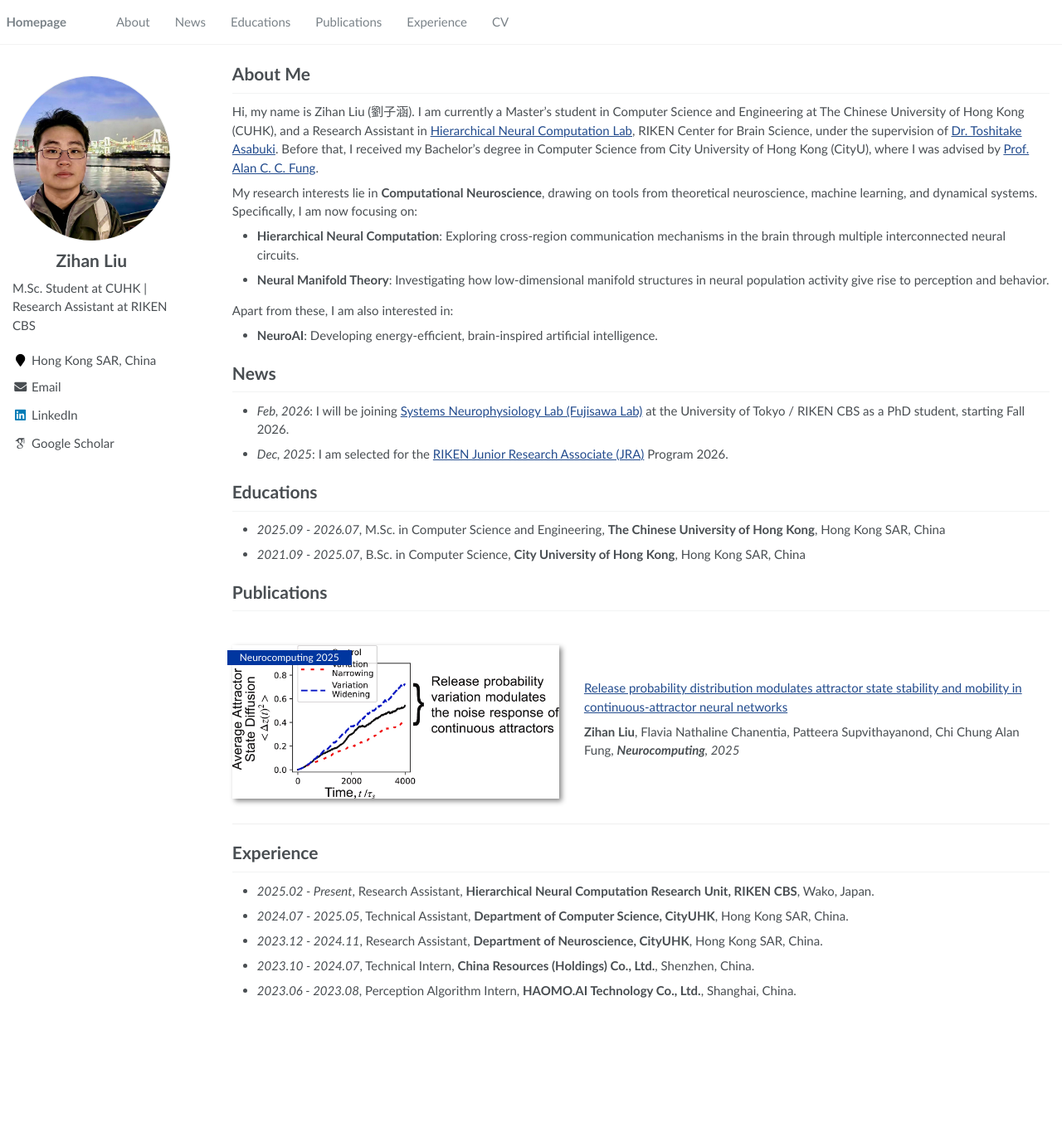
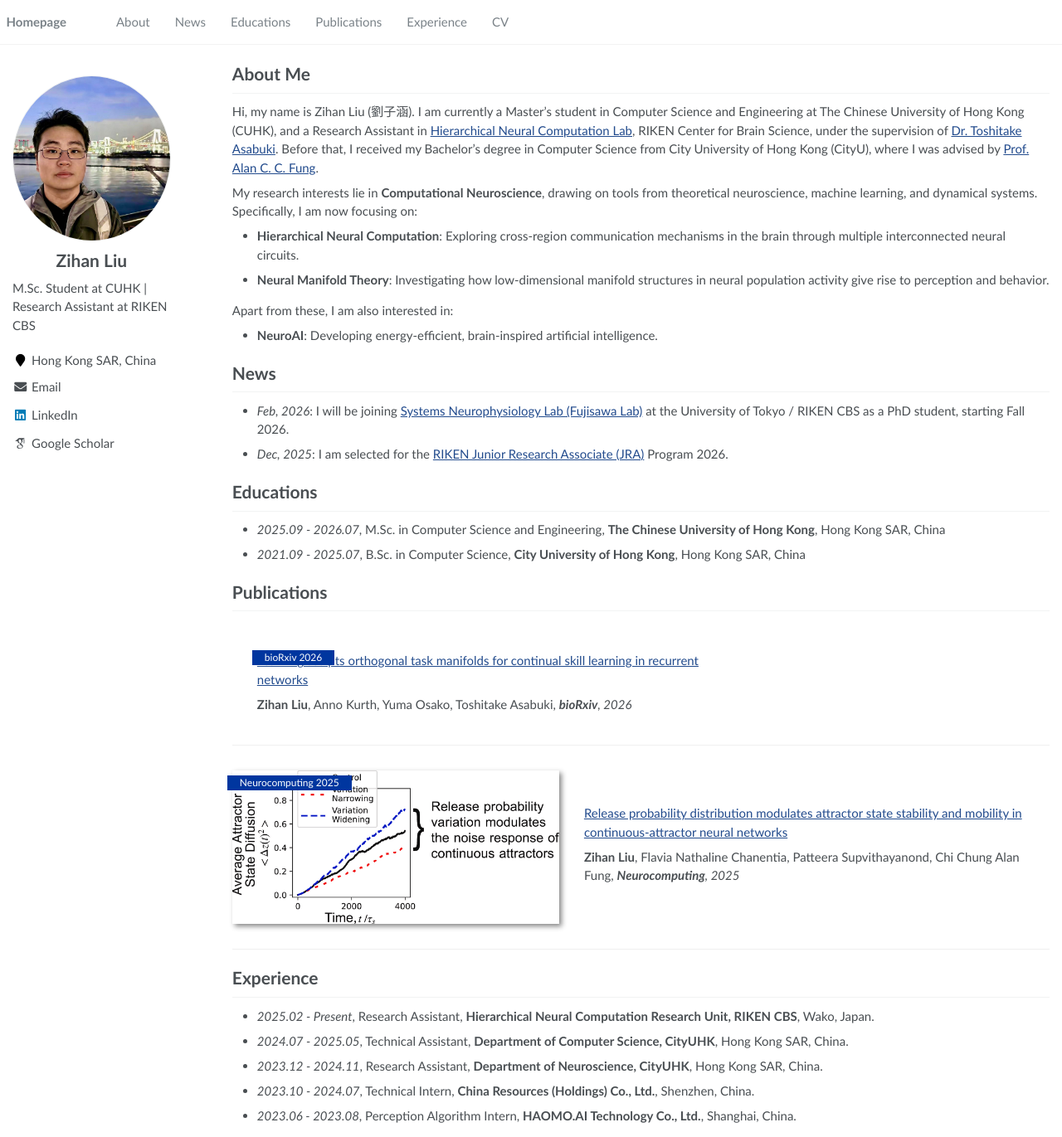
Before and after one commit to zihanliu987/zihanliu987.github.io, a Jekyll site: the page built from _pages/about.md, in a window 1280 px wide and 1371 px high. Shown: the whole window at 83% size. Built offline with Jekyll 4.4.1, drawn with Linux system fonts in a browser that asks for light colours; some web fonts are replaced.

Commit message:
Add bioRxiv preprint to publications
Co-authored-by: Cursor <cursoragent@cursor.com>

```diff
--- a/_pages/about.md
+++ b/_pages/about.md
@@ -41,6 +41,17 @@ Apart from these, I am also interested in:
 
 # Publications
 
+<div class='paper-box'><div class='paper-box-text' markdown="1">
+
+<span class="badge">bioRxiv 2026</span>
+
+[Learning sculpts orthogonal task manifolds for continual skill learning in recurrent networks](https://www.biorxiv.org/content/10.64898/2026.02.15.705283.abstract)
+
+**Zihan Liu**, Anno Kurth, Yuma Osako, Toshitake Asabuki, ***bioRxiv**, 2026*
+
+</div>
+</div>
+
 <div class='paper-box'><div class='paper-box-image'><div><div class="badge">Neurocomputing 2025</div><img src='images/neurocomputing2025.png' alt="sym" width="100%"></div></div>
 <div class='paper-box-text' markdown="1">
 
```
